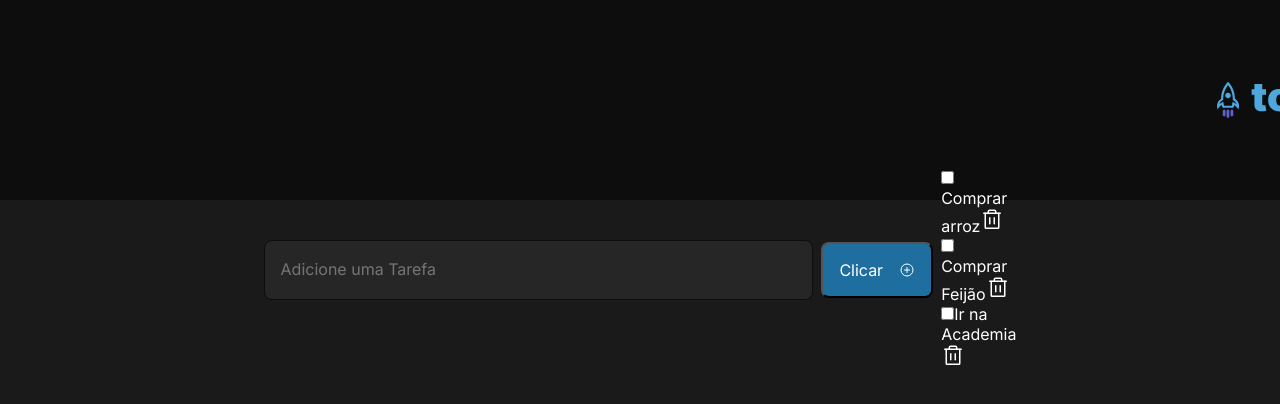
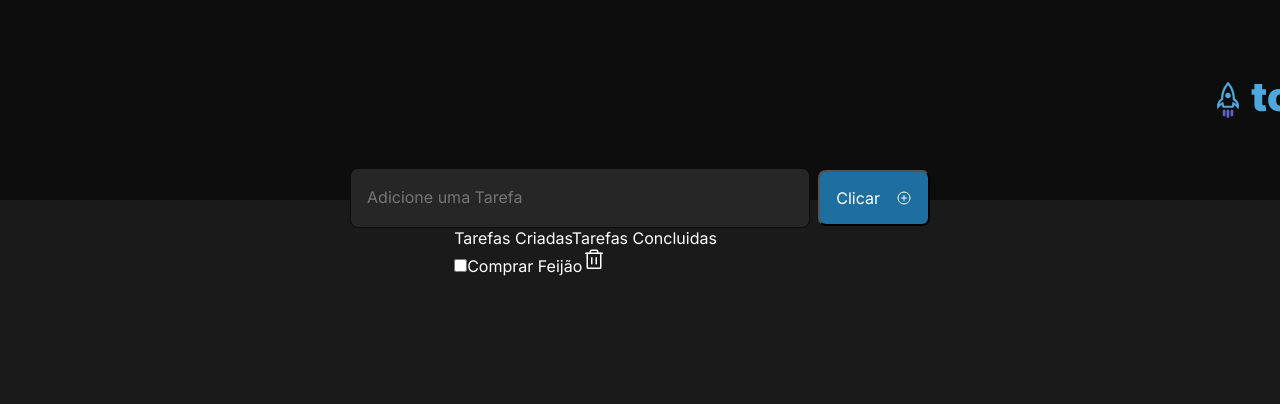
Before and after one commit to joao-dias12/project_todo_list, a React (Vite) app: page / in a window 1280 px wide. Shown: the top 404 px of the page. Built offline with nearby package versions, Linux system fonts and the light colour scheme.

Commit message:
'fix" resolvendo a questãod e adicionar novas task

```diff
--- a/src/components/NewTask.tsx
+++ b/src/components/NewTask.tsx
@@ -3,38 +3,58 @@ import { PlusCircle } from 'phosphor-react'
 import { Tasks } from './Tasks'
 
 import styles from './NewTask.module.css';
+import { useState } from 'react';
 
-const tasks = [
-    {
-        id: 1,
-        content: "Comprar arroz",
-        isCompleted: false,
-    },
-    {
-        id: 2,
-        content: "Comprar Feijão",
-        isCompleted: false,
-    },
-    {
-        id: 3,
-        content: "Ir na Academia",
-        isCompleted: false,
+interface TaskProps {
+    tasks: {
+        content:string;
+        isCompleted:boolean;
     }
-    ]
+}
+
+
+
 export function NewTask(){
 
+    const [tasks, setTasks] = useState([
+        'Comprar Feijão'
+
+    ])
+
+    function handleCreateNewTask(){
+        event?.preventDefault()
+        console.log('oi')
+        const NewTaskText = event.target.text.value
+        console.log(NewTaskText)
+        setTasks([...tasks, NewTaskText])
+
+
+
+    }
+
     return (
+        <div className={styles.tasksBox}>
+
+            <form onSubmit={handleCreateNewTask}>
                 <div className={styles.newTask} >
-            <input placeholder='Adicione uma Tarefa'>
+                    <input name="text" placeholder='Adicione uma Tarefa'>
                     </input>
                     <button type='submit'>
                             Clicar
                             <PlusCircle size={16} />
                     </button>
 
+                </div>
+            </form>
+            <div className={styles.statusTasks}>
+                <span>Tarefas Criadas</span>
+
+                <span>Tarefas Concluidas</span>
+
+            </div>
             <div className={styles.tasksCreated}>
                 {tasks.map(task => {
-                    return <Tasks content={task.content} />
+                    return <Tasks key={task} content={task} />
                 })}
 
 
```
Lines whose indentation alone changed are shown as unchanged.
